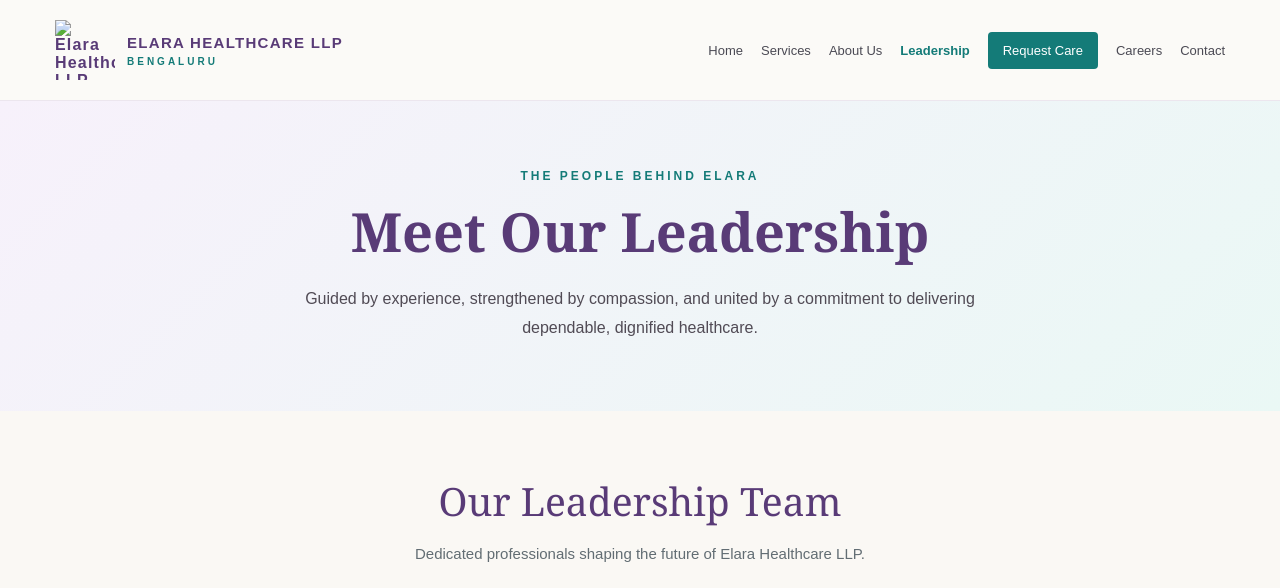
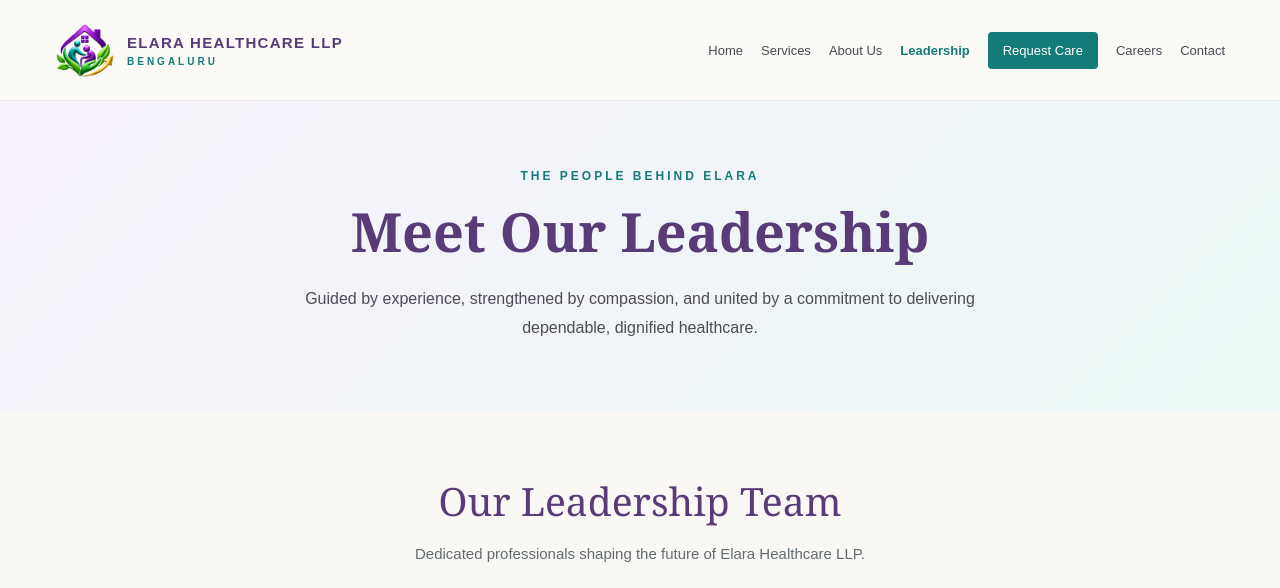
Before and after one commit to contactelarahealthcarellp-pixel/elara-healthcare, a plain HTML site: page leadership.html in a window 1280 px wide. Shown: the top 588 px of the page. Drawn offline with Linux system fonts and the light colour scheme.

Commit message:
Update leadership.html

```diff
--- a/leadership.html
+++ b/leadership.html
@@ -481,7 +481,7 @@ content="Meet the leadership team and advisors of Elara Healthcare LLP, Bengalur
     <a class="brand" href="index.html">
 
       <img
-        src="supportive%20Home%20C%20Care%20Emblem.png"
+        src="supportive%20Home%20Care%20Emblem.png"
         alt="Elara Healthcare LLP Logo"
         class="brand-logo">
 
@@ -992,7 +992,7 @@ content="Meet the leadership team and advisors of Elara Healthcare LLP, Bengalur
   <div class="wrap">
 
     <img
-      src="supportive%20Home%20C%20Care%20Emblem.png"
+      src="supportive%20Home%20Care%20Emblem.png"
       alt="Elara Healthcare LLP Logo"
       class="footer-logo">
 
```
